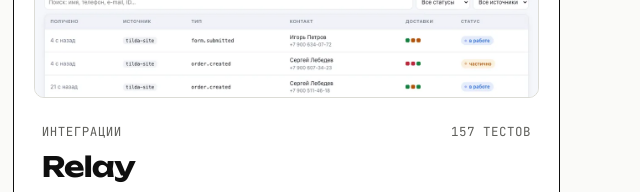
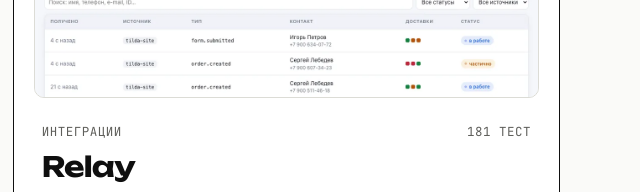
Before and after one commit to sinnercode228/portfolio, a plain HTML site: page index.html in a window 1280 px wide. Shown: the part 4320-4512 px from the top of the page, 640-1280 px from the left. Drawn offline with Linux system fonts and the light colour scheme.

Commit message:
Relay: 181 tests after lease fencing

```diff
--- a/index.html
+++ b/index.html
@@ -561,7 +561,7 @@ footer { padding: 30px 0 40px; font: 13px/1.6 var(--mono); color: var(--muted);
       <article class="case">
         <figure><img src="assets/projects/integration-hub/cover.webp" width="1200" height="750" loading="lazy" alt="Дашборд Relay: события, доставки и повторы" data-alt-en="The Relay dashboard: events, deliveries and retries"></figure>
         <div class="case-body">
-          <div class="case-kind"><span data-l="ru">Интеграции</span><span data-l="en">Integrations</span><span class="cnt"><span data-l="ru">157 тестов</span><span data-l="en">157 tests</span></span></div>
+          <div class="case-kind"><span data-l="ru">Интеграции</span><span data-l="en">Integrations</span><span class="cnt"><span data-l="ru">181 тест</span><span data-l="en">181 tests</span></span></div>
           <h3>Relay</h3>
           <p data-l="ru">Заявки из&nbsp;Tilda, amoCRM и&nbsp;Bitrix24 расходятся в&nbsp;Telegram, Google Sheets, amoCRM и&nbsp;на&nbsp;почту. Если получатель не&nbsp;ответил, доставка повторяется с&nbsp;растущей паузой, а&nbsp;то, что так и&nbsp;не&nbsp;дошло, можно отправить ещё раз из&nbsp;отдельного списка.</p>
           <p data-l="en">Leads from Tilda, amoCRM and Bitrix24 go out to Telegram, Google Sheets, amoCRM and e-mail. If a recipient doesn't answer, delivery is retried with growing pauses, and anything that never got through can be resent from a separate list.</p>
```
